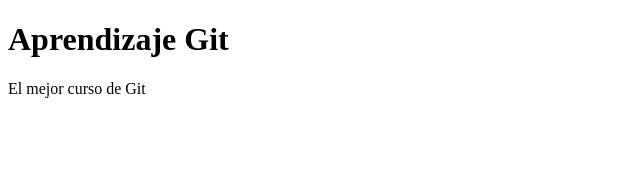
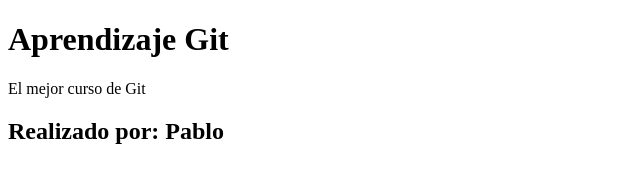
Before and after one commit to codemasterg19/aprendizaje-git, a plain HTML site: page index.html in a window 1280 px wide. Shown: the whole page, without its empty margins (0-640 px from the left). Drawn offline with Linux system fonts and the light colour scheme.

Commit message:
Upadte subtitulo

```diff
--- a/index.html
+++ b/index.html
@@ -8,6 +8,7 @@
 <body>
     <h1>Aprendizaje Git</h1>
     <p>El mejor curso de Git</p>
+    <h2>Realizado por: Pablo</h2>
 
 </body>
 </html>
```
